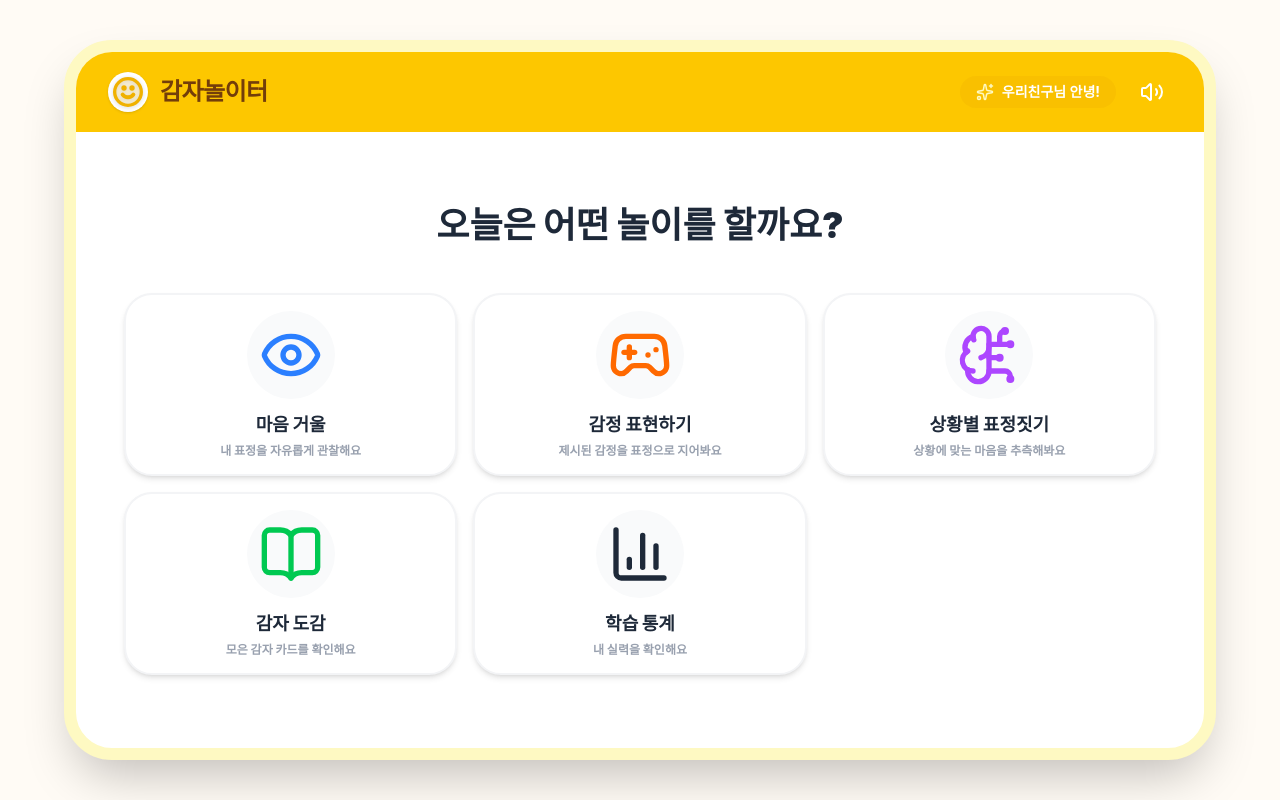
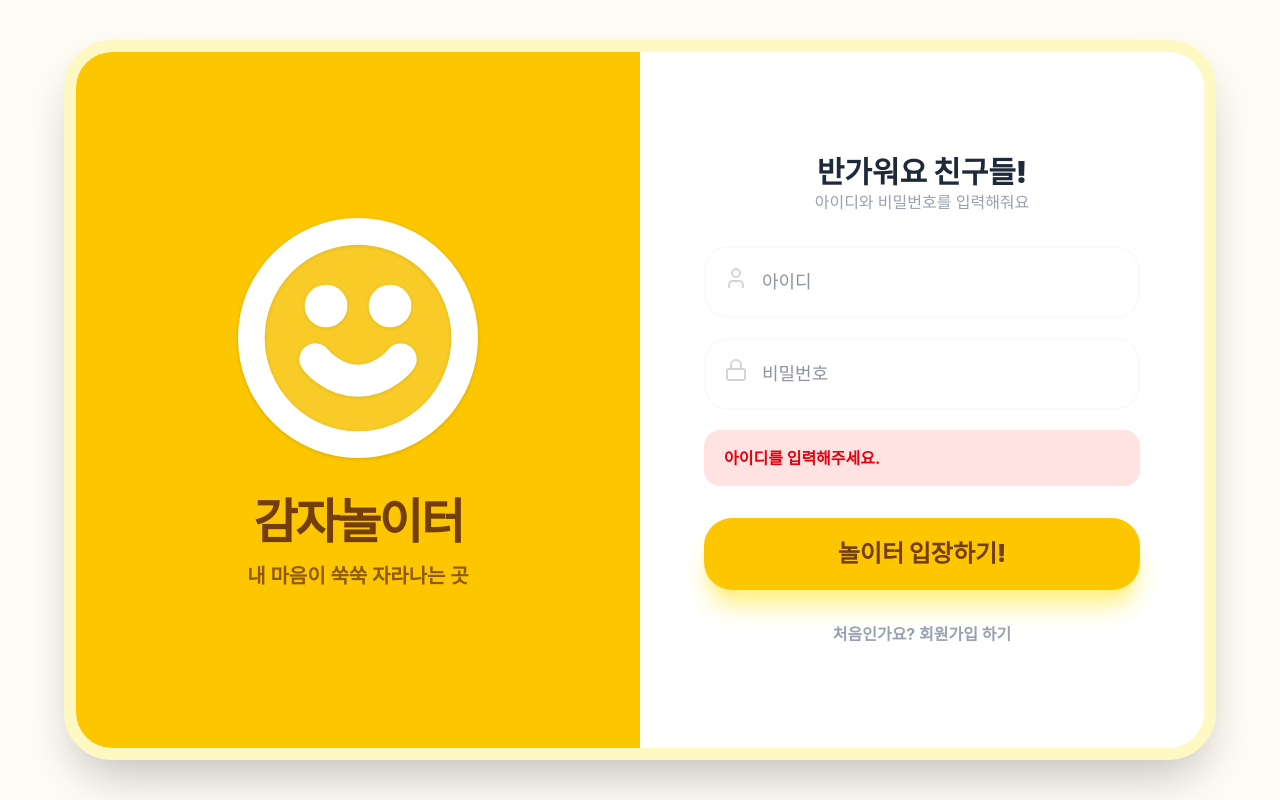
Before and after one commit to yoonjl23/Capstone05, a React (Vite) app: page / in a window 1280 px wide. Both pictures are taken after a click on the button "놀이터 입장하기!". Built offline with nearby package versions, Linux system fonts and the light colour scheme.

Commit message:
로그인, 회원가입, 도감 api연동작업

```diff
--- a/src/pages/CollectionPage.jsx
+++ b/src/pages/CollectionPage.jsx
@@ -1,4 +1,6 @@
+import { useEffect, useState } from 'react'
 import Layout from '../components/Layout'
+import { api } from '../services/api'
 
 import level1 from '../assets/collection/level1.png'
 import level2 from '../assets/collection/level2.png'
@@ -37,8 +39,34 @@ const cardImages = [
 ]
 
 export default function CollectionPage({ setView, isMuted, setIsMuted }) {
-  // 나중에는 백엔드 값으로 교체
-  const unlockedLevel = 5
+  const [unlockedLevel, setUnlockedLevel] = useState(0)
+  const [loading, setLoading] = useState(true)
+  const [errorMessage, setErrorMessage] = useState('')
+
+  useEffect(() => {
+    const fetchProgress = async () => {
+      try {
+        setLoading(true)
+        setErrorMessage('')
+
+        // 지금은 테스트용으로 4번 유저 사용
+        // 나중에는 로그인한 유저의 id로 바꾸면 됨
+        const data = await api.getProgress(4)
+
+        const level = Number(data.level) || 0
+        const safeLevel = Math.max(0, Math.min(level, 16))
+
+        setUnlockedLevel(safeLevel)
+      } catch (error) {
+        console.error('진행도 조회 실패:', error)
+        setErrorMessage(error.message || '도감 정보를 불러오지 못했습니다.')
+      } finally {
+        setLoading(false)
+      }
+    }
+
+    fetchProgress()
+  }, [])
 
   return (
     <Layout setView={setView} isMuted={isMuted} setIsMuted={setIsMuted}>
@@ -49,9 +77,15 @@ export default function CollectionPage({ setView, isMuted, setIsMuted }) {
               감자 도감
             </h2>
             <p className="text-gray-500 font-bold">
-              {unlockedLevel} / 16 장의 카드를 모았어요!
+              {loading ? '불러오는 중...' : `${unlockedLevel} / 16 장의 카드를 모았어요!`}
             </p>
           </div>
+
+          {errorMessage && (
+            <div className="mb-6 rounded-2xl bg-red-100 text-red-600 px-5 py-4 font-bold text-center">
+              {errorMessage}
+            </div>
+          )}
 
           <div className="grid grid-cols-4 gap-6">
             {cardImages.map((imageSrc, index) => {
@@ -84,7 +118,7 @@ export default function CollectionPage({ setView, isMuted, setIsMuted }) {
 
                   <div className="px-4 py-3 text-center">
                     <p className="font-black text-gray-700">
-                      {isUnlocked ? `LEVEL ${cardNumber}` : `LEVEL ${cardNumber}`}
+                      LEVEL {cardNumber}
                     </p>
                   </div>
                 </div>
--- a/src/pages/LoginPage.jsx
+++ b/src/pages/LoginPage.jsx
@@ -1,12 +1,67 @@
+import { useState } from 'react'
 import { User, Lock } from 'lucide-react'
 import Layout from '../components/Layout'
 import SmileLogo from '../components/SmileLogo'
-import { mockApi } from '../services/mockApi'
+import { api } from '../services/api'
 
 export default function LoginPage({ setView }) {
+  const [form, setForm] = useState({
+    userId: '',
+    password: '',
+  })
+
+  const [loading, setLoading] = useState(false)
+  const [errorMessage, setErrorMessage] = useState('')
+
+  const handleChange = (event) => {
+    const { name, value } = event.target
+
+    setForm((prev) => ({
+      ...prev,
+      [name]: value,
+    }))
+  }
+
   const handleLogin = async () => {
-    await mockApi.login()
-    setView('menu')
+    setErrorMessage('')
+
+    if (!form.userId.trim()) {
+      setErrorMessage('아이디를 입력해주세요.')
+      return
+    }
+
+    if (!form.password.trim()) {
+      setErrorMessage('비밀번호를 입력해주세요.')
+      return
+    }
+
+    try {
+      setLoading(true)
+
+      const result = await api.login({
+        userId: form.userId.trim(),
+        password: form.password,
+      })
+
+      console.log('로그인 응답:', result)
+
+      if (result.accessToken) {
+        localStorage.setItem('accessToken', result.accessToken)
+      }
+
+      alert('로그인 성공')
+      setView('menu')
+    } catch (error) {
+      setErrorMessage(error.message || '로그인 중 오류가 발생했습니다.')
+    } finally {
+      setLoading(false)
+    }
+  }
+
+  const handleKeyDown = (event) => {
+    if (event.key === 'Enter') {
+      handleLogin()
+    }
   }
 
   return (
@@ -29,7 +84,12 @@ export default function LoginPage({ setView }) {
               <User className="absolute left-5 top-5 text-gray-300" size={24} />
               <input
                 type="text"
+                name="userId"
                 placeholder="아이디"
+                value={form.userId}
+                onChange={handleChange}
+                onKeyDown={handleKeyDown}
+                autoComplete="username"
                 className="w-full pl-14 pr-6 py-5 rounded-3xl border-2 border-gray-50 focus:border-yellow-400 outline-none text-lg transition-colors"
               />
             </div>
@@ -38,17 +98,29 @@ export default function LoginPage({ setView }) {
               <Lock className="absolute left-5 top-5 text-gray-300" size={24} />
               <input
                 type="password"
+                name="password"
                 placeholder="비밀번호"
+                value={form.password}
+                onChange={handleChange}
+                onKeyDown={handleKeyDown}
+                autoComplete="current-password"
                 className="w-full pl-14 pr-6 py-5 rounded-3xl border-2 border-gray-50 focus:border-yellow-400 outline-none text-lg transition-colors"
               />
             </div>
+
+            {errorMessage && (
+              <div className="rounded-2xl bg-red-100 text-red-600 px-5 py-4 font-bold">
+                {errorMessage}
+              </div>
+            )}
           </div>
 
           <button
             onClick={handleLogin}
-            className="w-full py-5 bg-yellow-400 text-yellow-900 rounded-[28px] font-black text-2xl hover:bg-yellow-500 shadow-xl shadow-yellow-200 transition active:scale-95"
+            disabled={loading}
+            className="w-full py-5 bg-yellow-400 text-yellow-900 rounded-[28px] font-black text-2xl hover:bg-yellow-500 shadow-xl shadow-yellow-200 transition active:scale-95 disabled:opacity-60 disabled:cursor-not-allowed"
           >
-            놀이터 입장하기!
+            {loading ? '입장 중...' : '놀이터 입장하기!'}
           </button>
 
           <button
--- a/src/services/api.js
+++ b/src/services/api.js
@@ -1,23 +1,37 @@
 async function request(url, options = {}) {
+  const token = localStorage.getItem('accessToken')
+
   const response = await fetch(url, {
     headers: {
       'Content-Type': 'application/json',
+      ...(token ? { Authorization: `Bearer ${token}` } : {}),
       ...(options.headers || {}),
     },
     ...options,
   })
 
-  const text = await response.text()
+  const contentType = response.headers.get('content-type') || ''
+
+  let data
+  if (contentType.includes('application/json')) {
+    data = await response.json()
+  } else {
+    data = await response.text()
+  }
 
   if (!response.ok) {
     if (response.status === 500) {
       throw new Error('입력값을 다시 확인해주세요.')
     }
 
-    throw new Error(text || '요청 처리 중 오류가 발생했습니다.')
+    if (typeof data === 'string') {
+      throw new Error(data || '요청 처리 중 오류가 발생했습니다.')
+    }
+
+    throw new Error(data.message || '요청 처리 중 오류가 발생했습니다.')
   }
 
-  return text
+  return data
 }
 
 export const api = {
@@ -42,4 +56,10 @@ export const api = {
       }),
     })
   },
+
+  getProgress: async (userId) => {
+    return request(`/api/progress/${userId}`, {
+      method: 'GET',
+    })
+  },
 }
```
